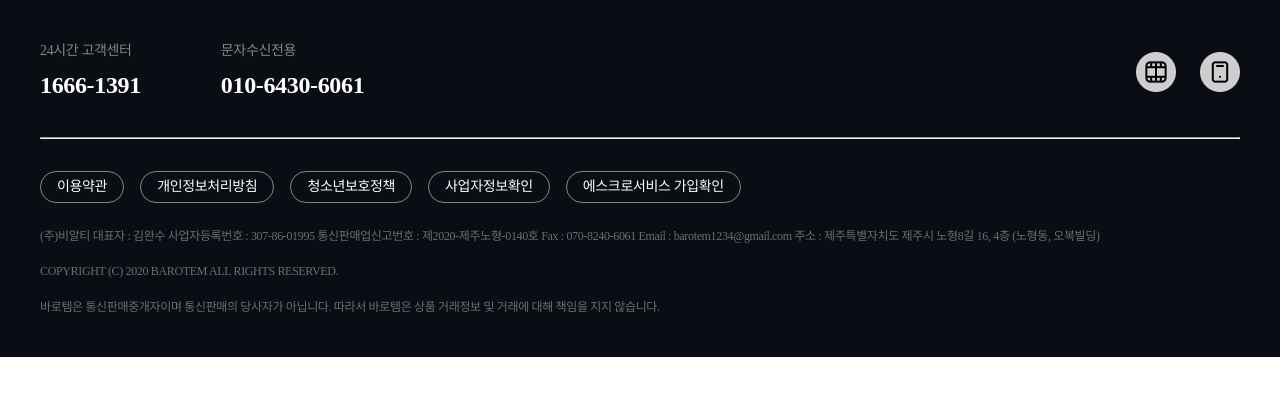
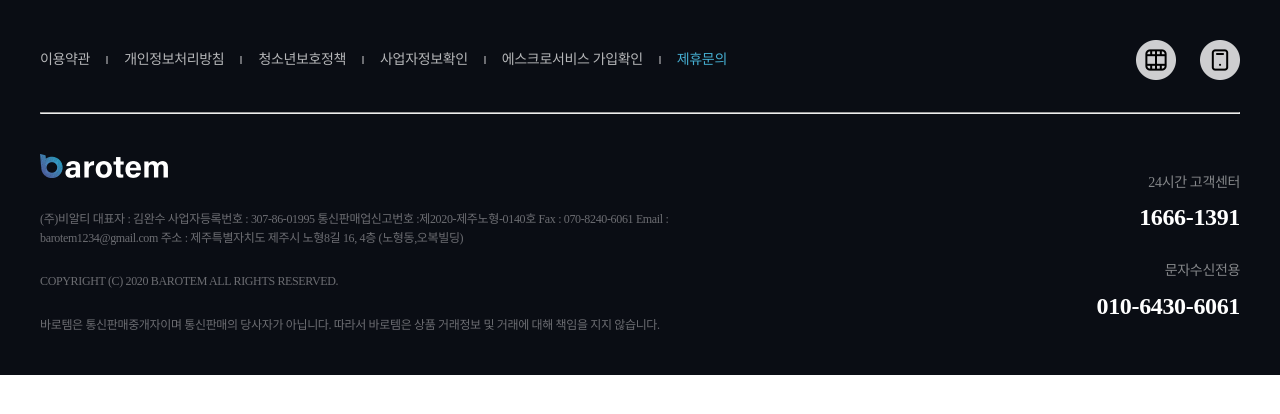
Before and after one commit to dkp114/new_ver, a plain HTML site: page footer.html in a window 1280 px wide. Drawn offline with Linux system fonts and the light colour scheme.

Commit message:
헤더/푸터 수정

```diff
--- a/css/tool.css
+++ b/css/tool.css
@@ -33,6 +33,10 @@ body {
 
 .Bold {
     font-weight: 700;
+}
+
+.brand {
+    color: #46afd2;
 }
 
 .white {
@@ -239,6 +243,13 @@ li {
 .total_game img {
     width: 24px;
     height: 24px;
+    transition: 0.5s;
+}
+
+.total_game:hover img,
+.total_game:focus img {
+    transition: transform 0.5s ease-in-out ;
+    transform: rotateZ(180deg);
 }
 
 .Bottom_nav ul {
@@ -246,6 +257,26 @@ li {
     gap: 80px;
     padding: 0px;
     font-size: 18px;
+    margin: 0;
+}
+
+.Bottom_nav li {
+    display: flex;
+    flex-direction: column;
+    gap: 4px;
+}
+
+.Bottom_nav hr {
+    border: 2px solid #46afd2;
+    border-radius: 8px;
+    margin: 0;
+    opacity: 0;
+    transition: 0.3s;
+}
+
+.Bottom_nav li:hover hr,
+.Bottom_nav li:focus hr {
+    opacity: 1;
 }
 
 .product_add {
@@ -287,17 +318,6 @@ li {
     padding: 40px 0px 24px 0px;
 }
 
-.top_footer_number {
-  display: flex;
-  gap: 80px;
-}
-
-.top_footer_number div {
-  display: flex;
-  flex-direction: column;
-  gap: 4px;
-}
-
 .top_footer_button {
     display: flex;
     gap: 24px;
@@ -321,24 +341,43 @@ li {
 }
 
 .bottom_footer {
-  padding: 24px 0px 40px 0px;
+    display: flex;
+    justify-content: space-between;
+}
+
+.top_footer_list {
+    display: flex;
+    gap: 16px;
+    align-items: center;
+}
+
+.top_footer_list hr {
+    height: 8px;
+    border: 1px solid #6c6d72;
+}
+
+.logo_white {
+    width: 128px;
+}
+
+.bottom_footer_left {
+  width: 680px;
+  display: flex;
+  gap: 24px;
+  flex-direction: column;
+  margin: 24px 0px 40px 0px;
+}
+
+.bottom_footer_right {
   display: flex;
   flex-direction: column;
-  gap: 16px;
+  gap: 24px;
+  justify-content: center;
 }
 
-.bottom_footer_list {
+.bottom_footer_right div {
   display: flex;
-  gap: 16px;
-  padding-bottom: 8px;
+  flex-direction: column;
+  align-items: flex-end;
+  gap: 4px;
 }
-
-.bottom_footer_list button {
-  border: 1px solid #848689;
-  background-color: transparent;
-  color: white;
-  font-weight: 300;
-  font-size: 14px;
-  border-radius: 40px;
-  padding: 4px 16px;
-}
--- a/footer.html
+++ b/footer.html
@@ -1,16 +1,54 @@
 <!DOCTYPE html>
 <html lang="en">
     <head>
-    <meta charset="UTF-8">
-    <meta name="viewport" content="width=device-width, initial-scale=1.0">
+        <meta charset="UTF-8" />
+        <meta name="viewport" content="width=device-width, initial-scale=1.0" />
         <title>Document</title>
-    <link rel="stylesheet" href="./css/tool.css">
+        <link rel="stylesheet" href="./css/tool.css" />
     </head>
     <body>
         <footer class="footer">
             <div class="footer_section">
                 <div class="top_footer">
-                <div class="top_footer_number">
+                    <div class="top_footer_list Light Small g3">
+                        <span>이용약관</span>
+                        <hr />
+                        <span>개인정보처리방침</span>
+                        <hr />
+                        <span>청소년보호정책</span>
+                        <hr />
+                        <span>사업자정보확인</span>
+                        <hr />
+                        <span>에스크로서비스 가입확인</span>
+                        <hr />
+                        <span class="brand bold">제휴문의</span>
+                    </div>
+                    <div class="top_footer_button">
+                        <button class="media"></button>
+                        <button class="mobile"></button>
+                    </div>
+                </div>
+                <hr class="footer_hr g8" />
+                <div class="bottom_footer">
+                    <div class="bottom_footer_left">
+                        <img src="./img/logo_white.png" alt="" class="logo_white" />
+                        <div class="g6 Light Cap">
+                            <span>(주)비알티</span>
+                            <span>대표자 : 김완수</span>
+                            <span>사업자등록번호 : 307-86-01995</span>
+                            <span>통신판매업신고번호 :제2020-제주노형-0140호</span>
+                            <span>Fax : 070-8240-6061</span>
+                            <span>Email : barotem1234@gmail.com</span>
+                            <span>주소 : 제주특별자치도 제주시 노형8길 16, 4층 (노형동,오복빌딩)</span>
+                        </div>
+                        <div class="g6 Light Cap">
+                            <span>COPYRIGHT (C) 2020 BAROTEM ALL RIGHTS RESERVED.</span>
+                        </div>
+                        <div class="g6 Med Cap">
+                            <span>바로템은 통신판매중개자이며 통신판매의 당사자가 아닙니다. 따라서 바로템은 상품 거래정보 및 거래에 대해 책임을 지지 않습니다.</span>
+                        </div>
+                    </div>
+                    <div class="bottom_footer_right">
                         <div>
                             <span class="Light Small g5">24시간 고객센터</span>
                             <span class="Bold titleSmall white">1666-1391</span>
@@ -20,35 +58,6 @@
                             <span class="Bold titleSmall white">010-6430-6061</span>
                         </div>
                     </div>
-                <div class="top_footer_button">
-                    <button class="media"></button>
-                    <button class="mobile"></button>
-                </div>
-            </div>
-            <hr class="footer_hr g8">
-            <div class="bottom_footer">
-                <div class="bottom_footer_list">
-                    <button>이용약관</button>
-                    <button>개인정보처리방침</button>
-                    <button>청소년보호정책</button>
-                    <button>사업자정보확인</button>
-                    <button>에스크로서비스 가입확인</button>
-                </div>
-                <div class="g6 Light Cap">
-                    <span>(주)비알티</span>
-                    <span>대표자 : 김완수</span>
-                    <span>사업자등록번호 : 307-86-01995</span>
-                    <span>통신판매업신고번호 : 제2020-제주노형-0140호</span>
-                    <span>Fax : 070-8240-6061</span>
-                    <span>Email : barotem1234@gmail.com</span>
-                    <span>주소 : 제주특별자치도 제주시 노형8길 16, 4층 (노형동, 오복빌딩)</span>
-                </div>
-                <div class="g6 Light Cap">
-                    <span>COPYRIGHT (C) 2020 BAROTEM ALL RIGHTS RESERVED.</span>
-                </div>
-                <div class="g6 Med Cap">
-                    <span>바로템은 통신판매중개자이며 통신판매의 당사자가 아닙니다. 따라서 바로템은 상품 거래정보 및 거래에 대해 책임을 지지 않습니다.</span>
-                </div>
                 </div>
             </div>
         </footer>
```
Also changed, not shown: header.html (+18 -14 lines), img/logo_white.png (added), 2 other files. Lines whose indentation alone changed are shown as unchanged.
